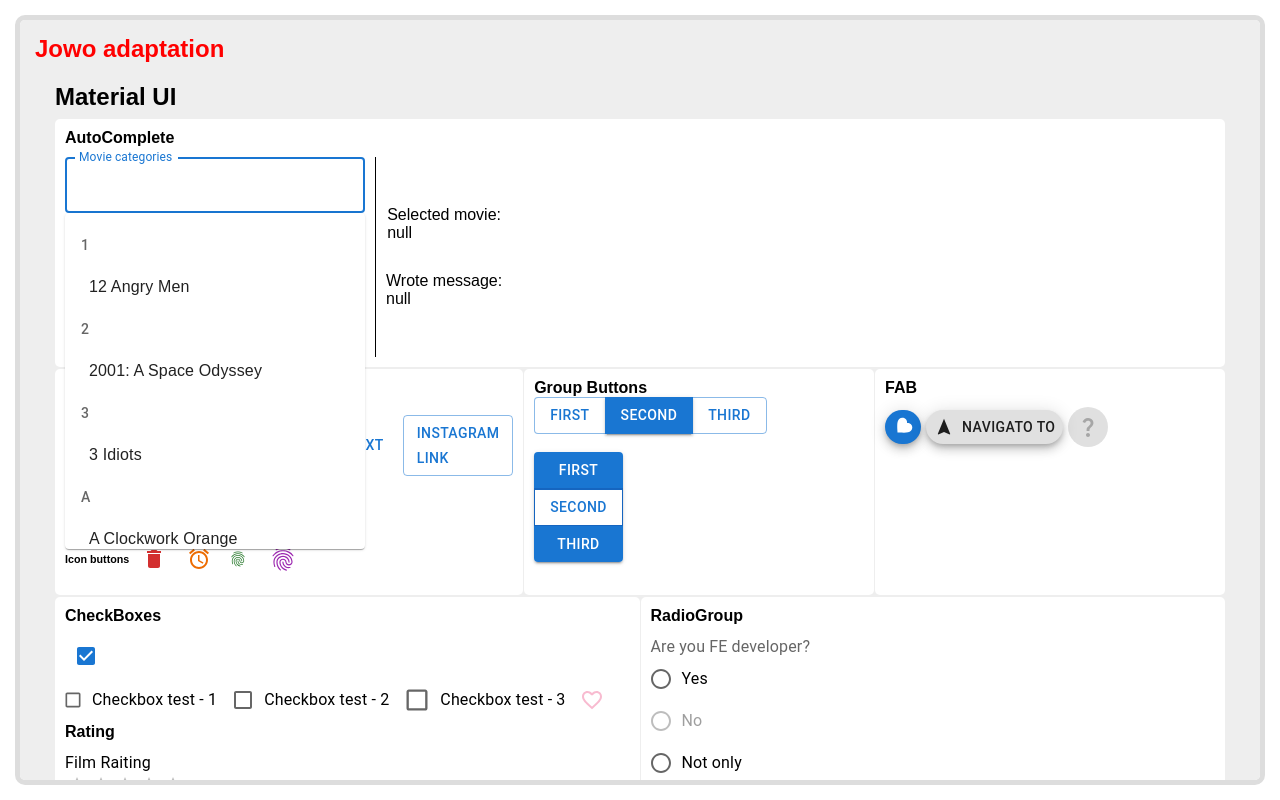
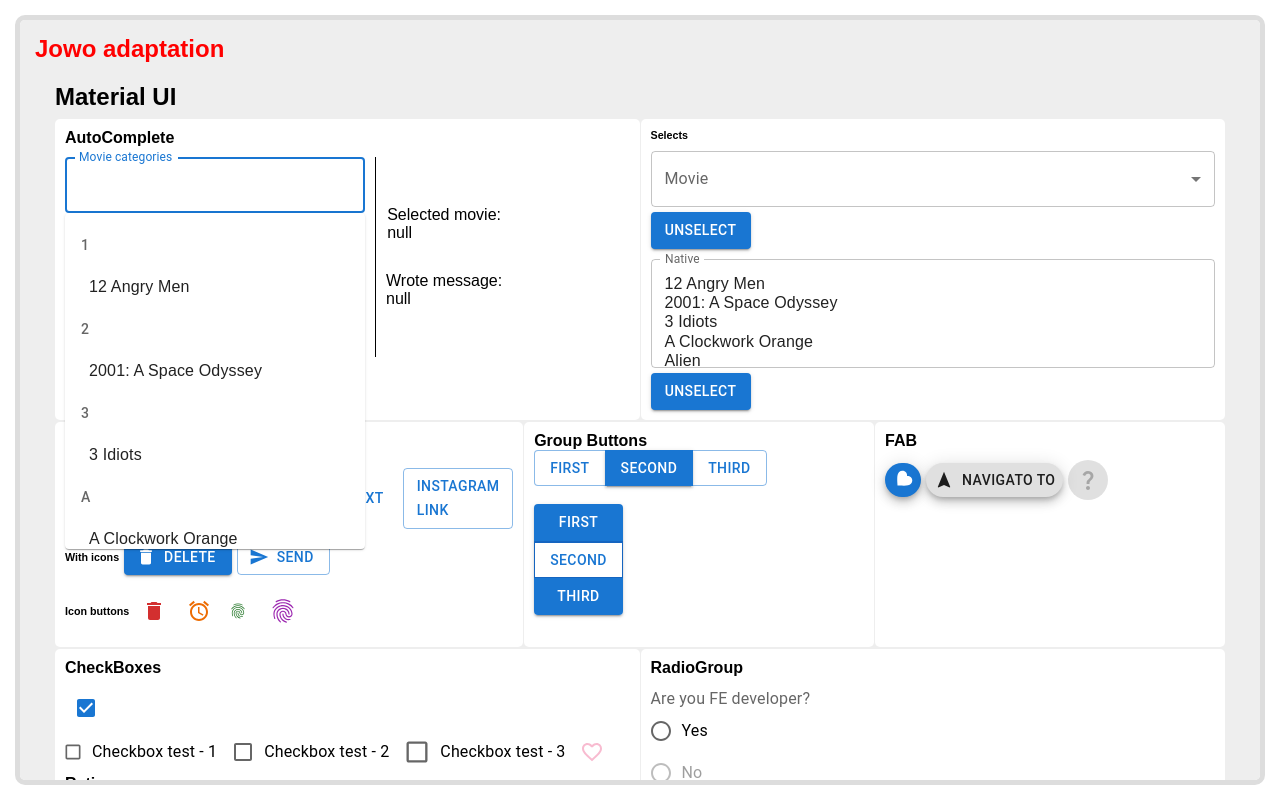
Before and after one commit to partnersinbahamas/jowo-adaptation, a React (Create React App) app: page / in a window 1280 px wide. Both pictures are taken after a click on the element "Movie categories". Built offline with nearby package versions, Linux system fonts and the light colour scheme.

Commit message:
Select implemented

```diff
--- a/src/components/Mui/Mui.tsx
+++ b/src/components/Mui/Mui.tsx
@@ -8,6 +8,7 @@ import { Checkboxes } from './Checkboxes/Checkboxes';
 import { Fabs } from './Fabs/Fabs';
 import { DoubleSection } from './DoubleSection/DoubleSection';
 import { RadioGroup } from './RadioGroup/RadioGroup';
+import { Selects } from './Selects/Selects';
 
 export const Mui = () => {
   return (
@@ -15,9 +16,15 @@ export const Mui = () => {
       <h1 className={styles.title}>Material UI</h1>
 
       <div className={styles.sections}>
+        <DoubleSection>
           <Section>
             <AutoComplete />
           </Section>
+
+          <Section>
+            <Selects/>
+          </Section>
+        </DoubleSection>
 
         <DoubleSection>
           <Section>
--- /dev/null
+++ b/src/components/Mui/Selects/Selects.module.scss
@@ -0,0 +1,8 @@
+.wrapper {}
+
+.container {
+  margin-top: 10px;
+  display: flex;
+  flex-direction: column;
+  gap: 5px;
+}
--- /dev/null
+++ b/src/components/Mui/Selects/Selects.tsx
@@ -0,0 +1,140 @@
+import { Box, Button, FormControl, InputLabel, MenuItem, Select, SelectChangeEvent } from '@mui/material';
+import { movies } from '../../../helpers/variables';
+import styles from './Selects.module.scss';
+import { useState } from 'react';
+
+export const Selects = () => {
+  const [movieArr, setMovieArr] = useState<any>([]);
+  const [selectedValue, setSelectedValue] = useState<string | null>(null);
+  const [isError, setIsError] = useState<boolean>(false);
+
+  const handleChangeMultiple = (event: any) => {
+    const { options } = event.target;
+
+    console.log(options);
+
+    const value: string[] = [];
+    for (let i = 0, l = options.length; i < l; i += 1) {
+      if (options[i].selected) {
+        value.push(options[i].value);
+      }
+    }
+    setMovieArr(value);
+  };
+
+  const changeHandler = (event: SelectChangeEvent<string | null>) => {
+    const { value } = event.target;
+    setSelectedValue(value);
+  }
+
+  const onSubmitHandler = (event?: React.FormEvent) => {
+    event?.preventDefault();
+
+    if (!selectedValue) {
+      setIsError(true);
+    }
+  }
+
+  console.log(movieArr);
+
+  return (
+    <div className={styles.wrapper}>
+      <h6>Selects</h6>
+
+      <form
+        className={styles.container}
+        onSubmit={(event) => onSubmitHandler(event)}
+      >
+        <Box>
+          <FormControl
+            fullWidth
+            variant="outlined"
+            error={isError}
+          >
+            <InputLabel>
+              {`Movie ${selectedValue ? `: ${selectedValue}` : ''}`}
+            </InputLabel>
+
+            <Select
+              label={`Movie ${selectedValue ? `: ${selectedValue}` : ''}`}
+              value={selectedValue}
+              onChange={(event) => changeHandler(event)}
+              onBlur={onSubmitHandler}
+              onFocus={() => setIsError(false)}
+            >
+              {movies.map((movie) => (
+                <MenuItem
+                  key={movie.label}
+                  value={movie.label}
+                >
+                  {movie.label}
+                </MenuItem>
+              ))}
+            </Select>
+          </FormControl>
+        </Box>
+
+        <Button
+          sx={{width: 100}}
+          variant='contained'
+          type='submit'
+          color={
+            isError ? 'error' : selectedValue
+            && !isError ? 'success' : 'primary'
+          }
+        >
+          UnSelect
+        </Button>
+      </form>
+
+      <form
+        className={styles.container}
+        onSubmit={(event) => onSubmitHandler(event)}
+      >
+        <Box>
+          <FormControl
+            fullWidth
+            variant="outlined"
+            error={isError}
+          >
+            <InputLabel shrink>Native</InputLabel>
+
+            <Select
+              native
+              multiple
+              label="Native"
+              value={movieArr}
+              onChange={handleChangeMultiple}
+              onBlur={onSubmitHandler}
+              onFocus={() => setIsError(false)}
+              inputProps={{
+                id: 'select-multiple-native',
+              }}
+            >
+              {movies.map((movie) => (
+                <option
+                  key={movie.label}
+                  value={movie.label}
+                >
+                  {movie.label}
+                </option>
+              ))}
+            </Select>
+          </FormControl>
+        </Box>
+
+        <Button
+          sx={{width: 100}}
+          variant='contained'
+          type='submit'
+          color={
+            isError ? 'error' : selectedValue
+            && !isError ? 'success' : 'primary'
+          }
+        >
+          UnSelect
+        </Button>
+      </form>
+    </div>
+  )
+}
--- a/src/helpers/variables.ts
+++ b/src/helpers/variables.ts
@@ -1,29 +1,30 @@
 export const movies = [
     { id: 1, label: 'The Shawshank Redemption', year: 1994 },
-    { id: 1, label: 'The Godfather', year: 1972 },
-    { id: 1, label: 'The Godfather: Part II', year: 1974 },
-    { id: 1, label: 'The Dark Knight', year: 2008 },
-    { id: 1, label: '12 Angry Men', year: 1957 },
-    { id: 1, label: "Schindler`'s List", year: 1993 },
-    { id: 1, label: 'Pulp Fiction', year: 1994 },
+    { id: 2, label: 'The Godfather', year: 1972 },
+    { id: 3, label: 'The Godfather: Part II', year: 1974 },
+    { id: 4, label: 'The Dark Knight', year: 2008 },
+    { id: 5, label: '12 Angry Men', year: 1957 },
+    { id: 6, label: "Schindler`'s List", year: 1993 },
+    { id: 7, label: 'Pulp Fiction', year: 1994 },
     {
-      id: 1,
+      id: 8,
       label: 'The Lord of the Rings: The Return of the King',
       year: 2003,
     },
-    { id: 1, label: 'The Good, the Bad and the Ugly', year: 1966 },
-    { id: 1, label: 'Fight Club', year: 1999 },
+    { id: 9, label: 'The Good, the Bad and the Ugly', year: 1966 },
+    { id: 10, label: 'Fight Club', year: 1999 },
     {
-      id: 1,
+      id: 11,
       label: 'The Lord of the Rings: The Fellowship of the Ring',
       year: 2001,
     },
     {
+      id: 12,
       label: 'Star Wars: Episode V - The Empire Strikes Back',
       year: 1980,
     },
-    { label: 'Forrest Gump', year: 1994 },
-    { label: 'Inception', year: 2010 },
+    { id: 13, label: 'Forrest Gump', year: 1994 },
+    { id: 14, label: 'Inception', year: 2010 },
     {
       label: 'The Lord of the Rings: The Two Towers',
       year: 2002,
```
Lines whose indentation alone changed are shown as unchanged.
